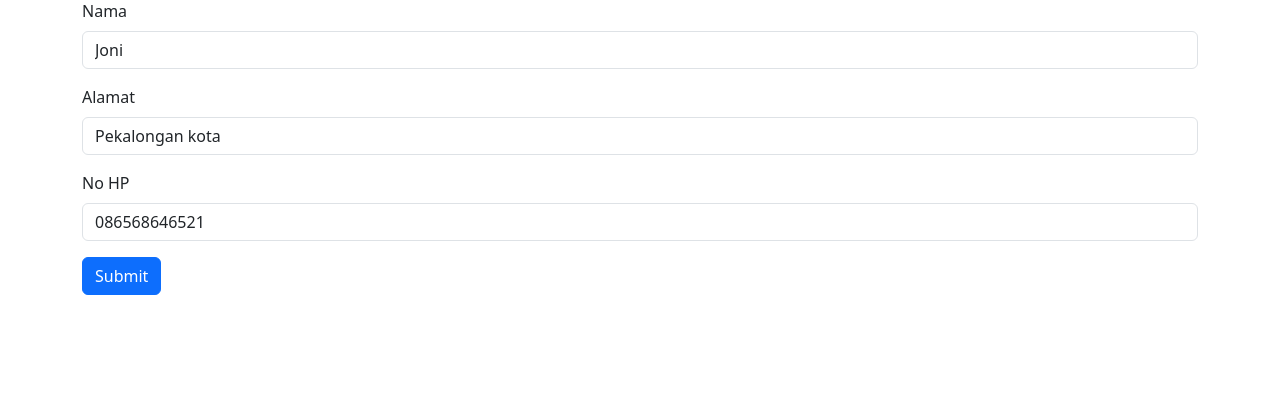
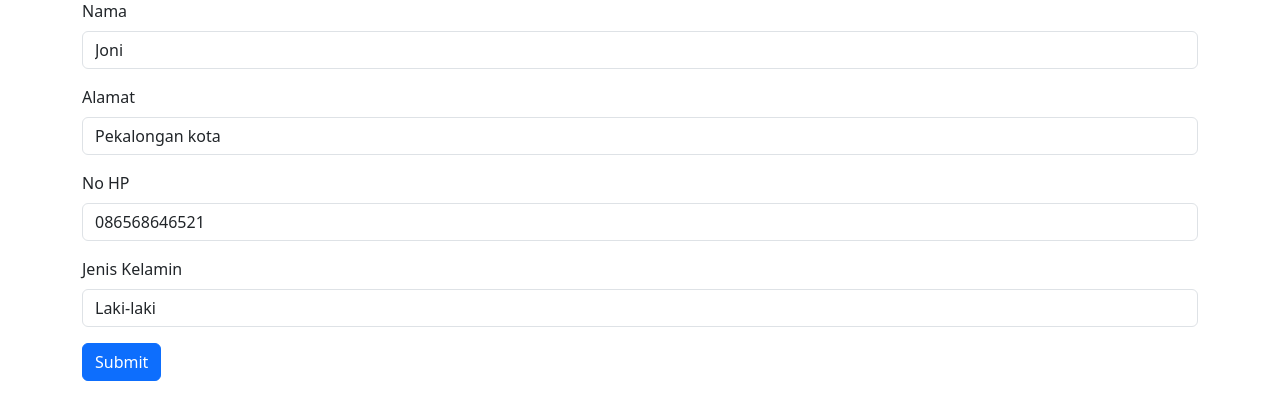
Before and after one commit to AdityaSetiawan-Project/Aditya-CRUD-OOP-PHP-3P41-0014, a PHP site: page /edit.php?id=24 in a window 1280 px wide. Shown: the part 127-547 px from the top of the page. Run offline with PHP 8.4, Linux system fonts and the light colour scheme; data comes from the database, SQL or seed files in the repository.

Commit message:
edit.php

```diff
--- a/edit.php
+++ b/edit.php
@@ -36,6 +36,13 @@ $detail = $db->editData($_GET['id']);
                 <label for="nohp" class="form-label">No HP</label>
                 <input type="text" class="form-control" id="nohp" name="nohp" value="<?php echo $dataUser['nohp']; ?>">
             </div>
+            <div class="mb-3">
+                <label for="gender" class="form-label">Jenis Kelamin</label>
+                    <select class="form-control" id="gender" name="gender">
+                        <option value="Laki-laki">Laki-laki</option>
+                        <option value="Perempuan">Perempuan</option>
+                    </select>
+            </div>
             <?php } ?>
 
             <button type="submit" class="btn btn-primary">Submit</button>
```
